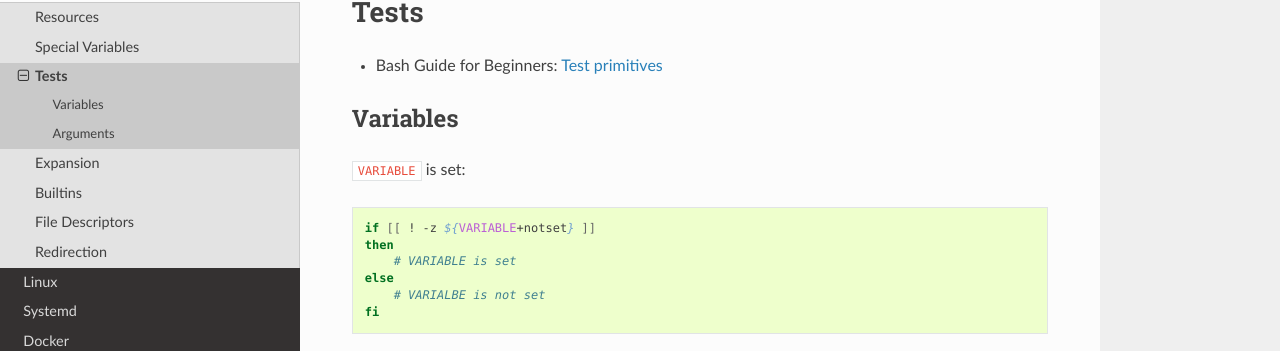
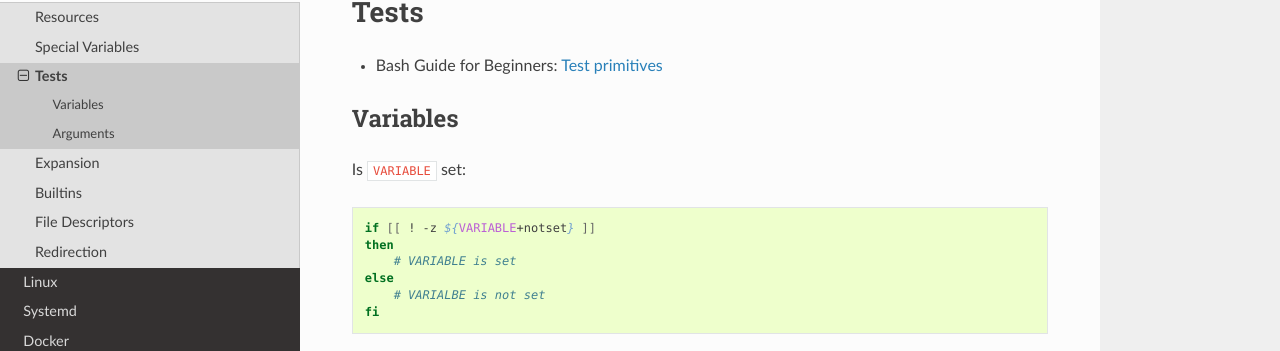
Before and after one commit to heterotopian/technotes, a Sphinx documentation site: the page built from source/bash/test.rst, in a window 1280 px wide and 967 px high. Shown: the part 106-457 px from the top of the window. Built offline with Sphinx 7.4.7 and the Read the Docs theme 2.0.0, drawn with Linux system fonts in a browser that asks for light colours.

Commit message:
Minor changes

```diff
--- a/source/bash/test.rst
+++ b/source/bash/test.rst
@@ -10,7 +10,7 @@ Tests
 Variables
 =========
 
-``VARIABLE`` is set::
+Is ``VARIABLE`` set::
 
     if [[ ! -z ${VARIABLE+notset} ]]
     then
```
